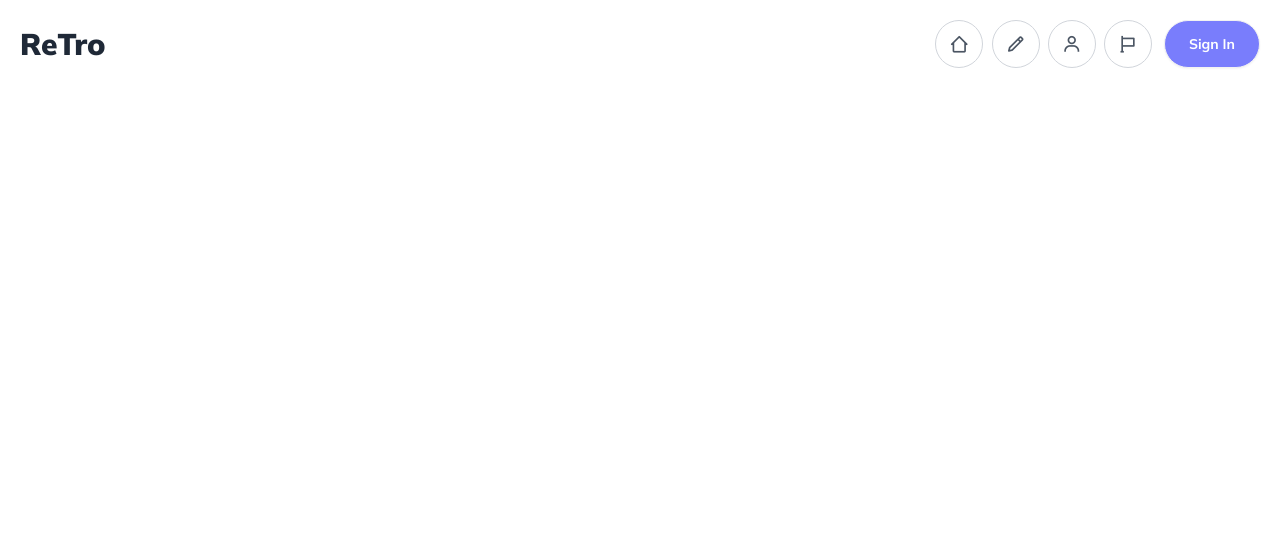
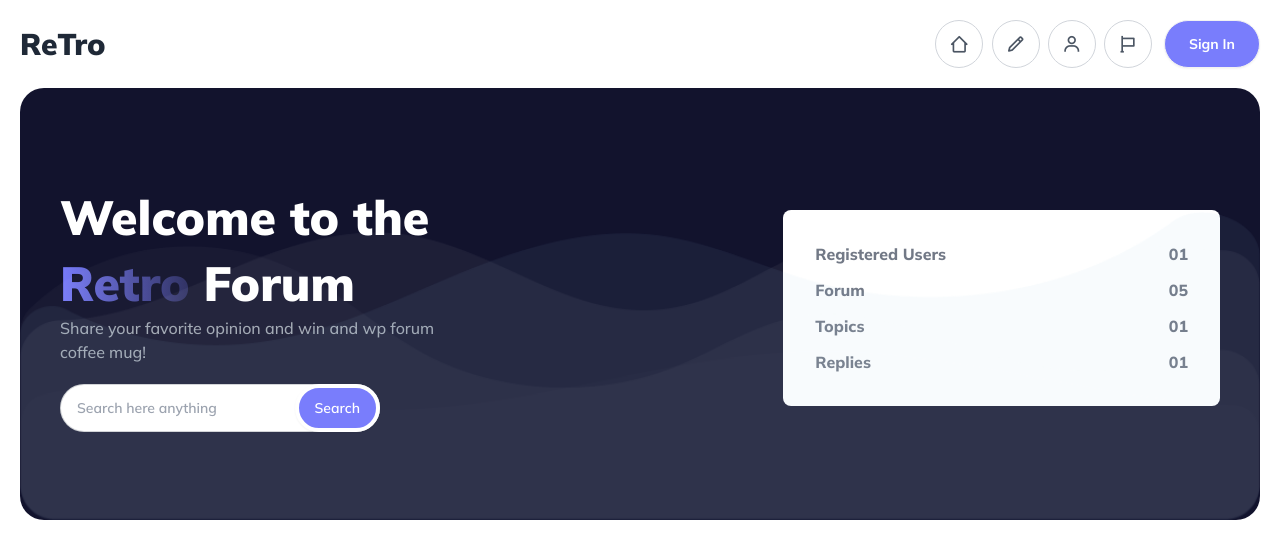
Before and after one commit to obidyhasan/Retro-Forum, a plain HTML site: page index.html in a window 1280 px wide. Drawn offline with nearby package versions, Linux system fonts and the light colour scheme.

Commit message:
include header section

```diff
--- a/index.html
+++ b/index.html
@@ -56,7 +56,7 @@
       <section class="max-w-7xl mx-auto p-5 flex items-center justify-between">
         <h1 class="font-[900] text-2xl md:text-3xl">ReTro</h1>
         <div class="flex items-center justify-center gap-3">
-          <div class="space-x-1">
+          <div class="space-x-1 hidden sm:block">
             <button
               class="btn text-xl rounded-full btn-outline w-12 h-12 border-gray-300 text-gray-600"
             >
@@ -88,6 +88,84 @@
       </section>
     </nav>
 
+    <!-- Main Section -->
+    <main class="max-w-7xl mx-auto px-5">
+      <!-- Header Section -->
+      <header class="w-full bg-secondary rounded-3xl relative py-12">
+        <img
+          src="./images/bg-banner.png"
+          class="w-full absolute bottom-0 left-0"
+          alt=""
+        />
+
+        <!-- Header Content -->
+        <div class="w-full sm:flex mt-2 items-center">
+          <!--  -->
+          <div
+            class="w-full sm:w-7/12 h-full p-5 md:p-10 flex flex-col justify-center text-center sm:text-start"
+          >
+            <h1
+              class="max-w-96 mx-auto sm:mx-0 font-[900] text-white text-4xl md:text-5xl text sm:leading-tight md:leading-snug"
+            >
+              Welcome to the
+              <span
+                class="text-transparent bg-clip-text bg-gradient-to-r from-primary to-[#797dfc3c]"
+                >Retro</span
+              >
+              Forum
+            </h1>
+            <p class="mx-auto sm:mx-0 text-gray-400 font-medium max-w-96 mb-5">
+              Share your favorite opinion and win and wp forum coffee mug!
+            </p>
+            <div class="relative w-11/12 max-w-xs mx-auto sm:mx-0">
+              <input
+                type="text"
+                placeholder="Search here anything"
+                class="input text-sm font-semibold rounded-full input-bordered w-full"
+              />
+              <button
+                class="btn rounded-full absolute right-0 bg-primary border-4 border-white text-white hover:border-white hover:bg-primary"
+              >
+                Search
+              </button>
+            </div>
+          </div>
+          <!--  -->
+          <div class="w-11/12 mx-auto sm:w-5/12 h-full flex justify-center">
+            <div class="bg-white w-full rounded-lg p-8 m-5 md:m-10">
+              <div class="font-extrabold text-gray-500 flex justify-between">
+                <p>Registered Users</p>
+                <span>01</span>
+              </div>
+              <div
+                class="font-extrabold text-gray-500 flex justify-between mt-3"
+              >
+                <p>Forum</p>
+                <span>05</span>
+              </div>
+              <div
+                class="font-extrabold text-gray-500 flex justify-between mt-3"
+              >
+                <p>Topics</p>
+                <span>01</span>
+              </div>
+              <div
+                class="font-extrabold text-gray-500 flex justify-between mt-3"
+              >
+                <p>Replies</p>
+                <span>01</span>
+              </div>
+            </div>
+          </div>
+        </div>
+      </header>
+
+      <!--  -->
+    </main>
+
+    <!-- Footer Section -->
+    <footer></footer>
+
     <!-- Script -->
     <script src="./js/script.js"></script>
   </body>
```
Also changed, not shown: images/bg-banner.png (renamed from images/bgbanner.png).
